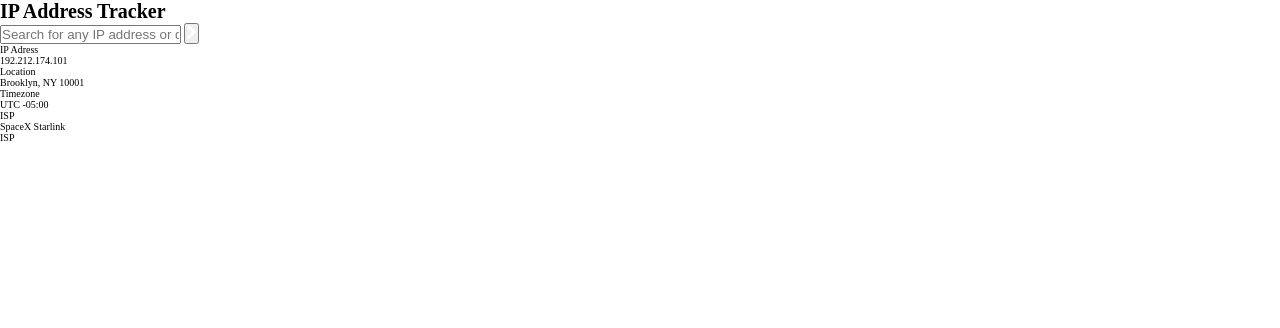
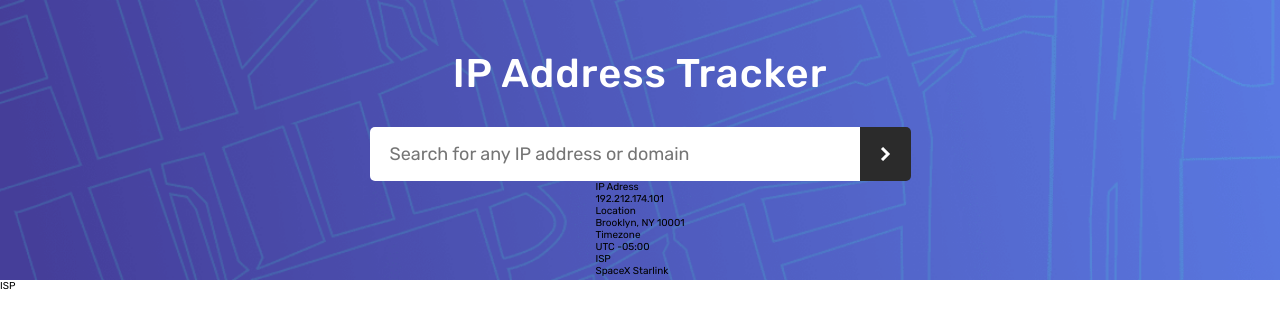
Before and after one commit to RichardVerbraak/ip-tracker, a plain HTML site: page index.html in a window 1280 px wide. Drawn offline with Linux system fonts and the light colour scheme.

Commit message:
Header heading and input done

```diff
--- a/index.html
+++ b/index.html
@@ -27,10 +27,10 @@
 				<input
 					class="header__input--input"
 					type="text"
-					placeholder="Search for any IP address or domain IP Address Location Timezone UTC"
+					placeholder="Search for any IP address or domain"
 				/>
 				<button class="header__input--btn">
-					<img src="/images/icon-arrow.svg" />
+					<img class="header__input--arrow" src="/images/icon-arrow.svg" />
 				</button>
 			</div>
 
--- a/scss/base/_base.scss
+++ b/scss/base/_base.scss
@@ -7,8 +7,10 @@
 
 html {
 	font-size: 62.5%;
+	height: 100%;
 }
 
 body {
 	box-sizing: border-box;
+	font-family: $font-primary;
 }
--- /dev/null
+++ b/scss/components/_header.scss
@@ -0,0 +1,49 @@
+.header {
+	display: flex;
+	flex-direction: column;
+	align-items: center;
+
+	background-image: url('../../images/pattern-bg.png');
+	background-repeat: no-repeat;
+	background-size: cover;
+	height: 35vh;
+
+	&__heading {
+		font-weight: $font-bold;
+		letter-spacing: 0.1rem;
+		font-size: 4rem;
+		color: #fff;
+
+		margin-top: 5rem;
+	}
+
+	&__input {
+		display: flex;
+
+		margin-top: 3rem;
+
+		&--input {
+			font-family: $font-primary;
+			font-size: 1.8rem;
+			padding: 1rem 2rem;
+			border: none;
+			border-radius: 5px 0px 0px 5px;
+
+			width: 45rem;
+		}
+
+		&--btn {
+			display: flex;
+			align-items: center;
+			justify-content: center;
+
+			background-color: $very-dark-grey;
+			border: none;
+			border-radius: 0px 5px 5px 0px;
+			padding: 2rem;
+		}
+
+		&--arrow {
+		}
+	}
+}
--- /dev/null
+++ b/scss/components/_panel.scss
@@ -0,0 +1,9 @@
+.panel {
+	&__box {
+		&--label {
+		}
+
+		&--info {
+		}
+	}
+}
--- a/scss/main.scss
+++ b/scss/main.scss
@@ -1,2 +1,5 @@
 @import './abstracts/variables';
 @import './base/base';
+
+@import './components/header';
+@import './components/header';
```
Also changed, not shown: css/main.css, 1 other file.
